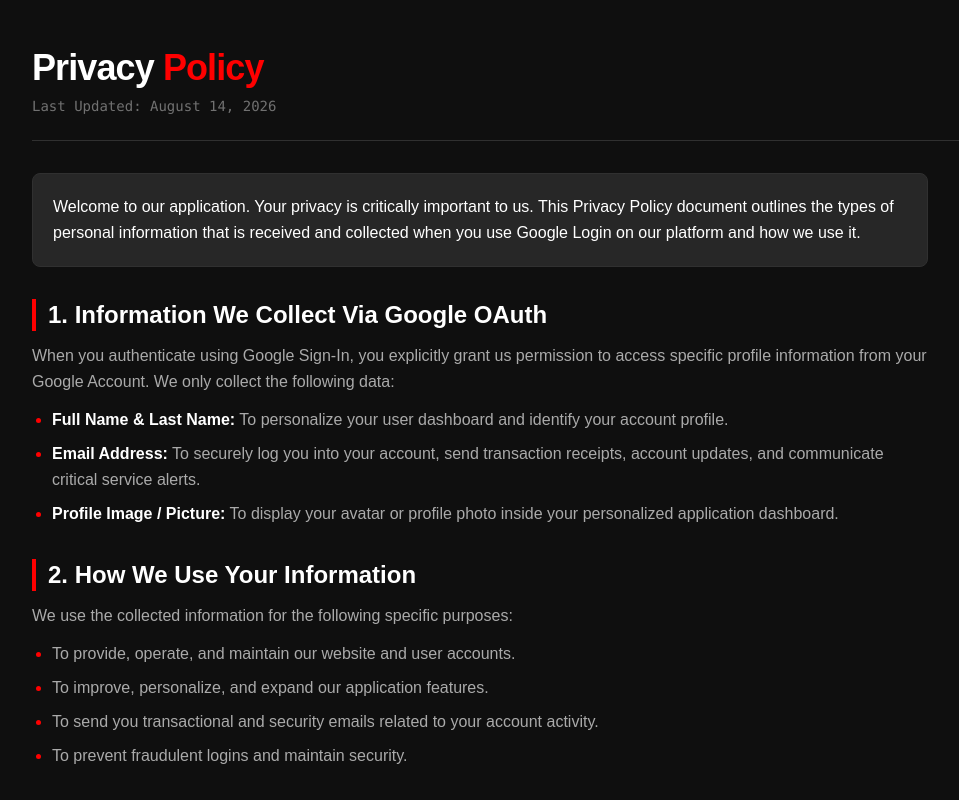
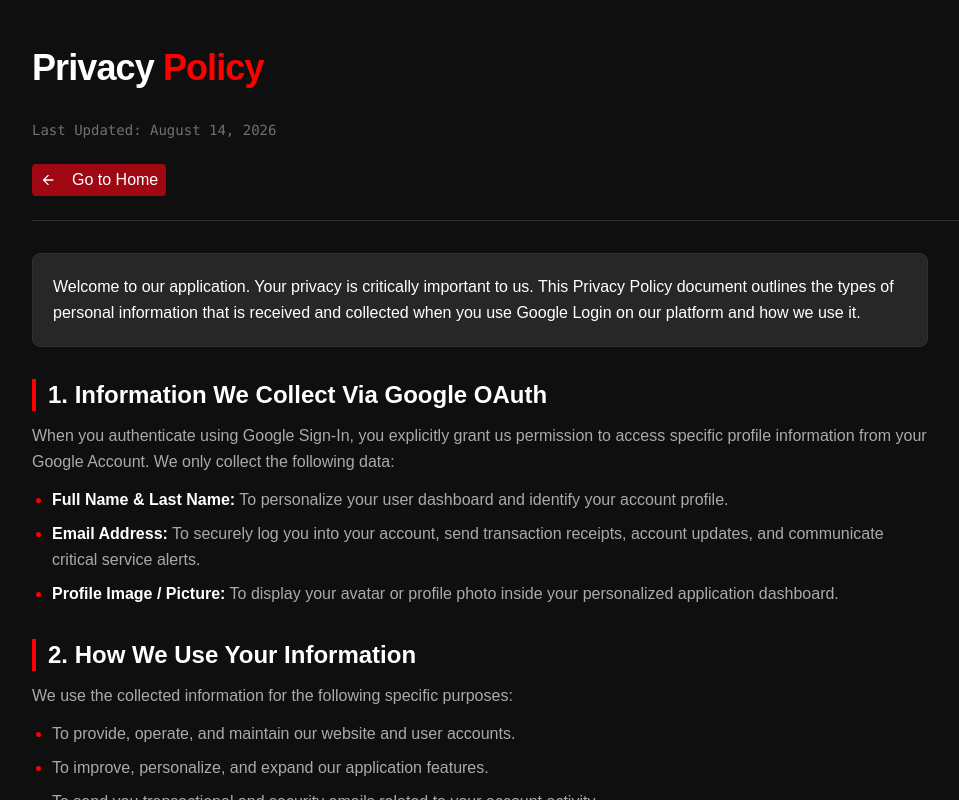
Before and after one commit to maaz20-op/ReelNest_Frontend, a React (Vite) app: page /privacy-policy in a window 1280 px wide. Shown: the whole page, without its empty margins (133-1092 px from the left). Built offline with nearby package versions, Linux system fonts and the light colour scheme; no server answers.

Commit message:
added:privacy-policies-page

```diff
--- a/src/features/polices/pages/PrivacyPolicy.jsx
+++ b/src/features/polices/pages/PrivacyPolicy.jsx
@@ -1,17 +1,31 @@
 import React from "react";
+import { useNavigate } from "react-router-dom";
+import { Icons } from "../../../assets/icons";
+import { Button } from "../../../components/reusableComponents/Button";
 
 export const PrivacyPolicy = () => {
+  const navigate = useNavigate();
   return (
     <div className="w-full h-full overflow-y-scroll account-settings bg-[var(--bg-primary)] text-[var(--text-primary)] transition-colors duration-200">
       <div className="max-w-(--breakpoint-screen1100) mx-auto px-[var(--page-x-padding)] py-12 md:pl-[var(--page-left-padding)]">
         {/* Header Section */}
-        <div className="border-b border-[var(--border-color)] pb-6 mb-8">
+        <div className="border-b flex flex-col gap-6 border-[var(--border-color)] pb-6 mb-8">
           <h1 className="text-3xl md:text-4xl font-bold tracking-tight text-[var(--text-primary)]">
             Privacy <span className="text-[var(--accent)]">Policy</span>
           </h1>
           <p className="text-sm text-[var(--text-muted)] mt-2 font-mono">
             Last Updated: August 14, 2026
           </p>
+          <Button
+            background="bg-red-800"
+            content={
+              <div className="flex gap-4 justify-center items-center">
+                <Icons.back color="white" />
+                <p>Go to Home</p>
+              </div>
+            }
+            fnc={() => navigate("/")}
+          />
         </div>
 
         {/* Main Content Box */}
--- a/src/features/polices/pages/Terms.jsx
+++ b/src/features/polices/pages/Terms.jsx
@@ -1,17 +1,31 @@
 import React from "react";
+import { Button } from "../../../components/reusableComponents/Button";
+import { useNavigate } from "react-router-dom";
+import { Icons } from "../../../assets/icons";
 
 export const TermsOfService = () => {
+  const navigate = useNavigate();
   return (
     <div className="w-full h-full overflow-y-scroll account-settings bg-[var(--bg-primary)] text-[var(--text-primary)] transition-colors duration-200">
       <div className="max-w-(--breakpoint-screen1100) mx-auto px-[var(--page-x-padding)] py-12 md:pl-[var(--page-left-padding)]">
         {/* Header Section */}
-        <div className="border-b border-[var(--border-color)] pb-6 mb-8">
+        <div className="border-b flex flex-col gap-6 border-[var(--border-color)] pb-6 mb-8">
           <h1 className="text-3xl md:text-4xl font-bold tracking-tight text-[var(--text-primary)]">
             Terms of <span className="text-[var(--accent)]">Service</span>
           </h1>
           <p className="text-sm text-[var(--text-muted)] mt-2 font-mono">
             Last Updated: August 14, 2026
           </p>
+          <Button
+            background="bg-red-800"
+            content={
+              <div className="flex gap-4 justify-center items-center">
+                <Icons.back color="white" />
+                <p>Go to Home</p>
+              </div>
+            }
+            fnc={() => navigate("/")}
+          />
         </div>
 
         {/* Main Content Box */}
```
